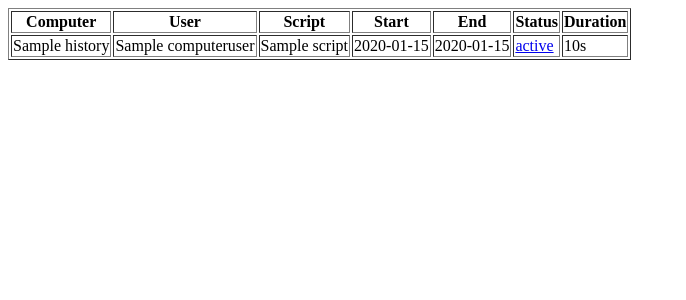
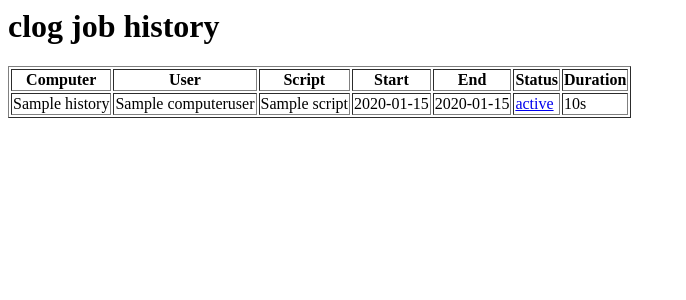
Before and after one commit to zanardo/clog, a Python web app: template templates/history.html in a window 1280 px wide. Shown: the top 300 px of the page, without its empty margins (0-686 px from the left). Run offline with Jinja, Linux system fonts and the light colour scheme; the template is opened without the code that fills it: most values are stand-ins (such as "Sample title", 1, 10 or a date in 2020).

Commit message:
show title in web pages

```diff
--- a/templates/history.html
+++ b/templates/history.html
@@ -1,3 +1,5 @@
+<h1>clog job history</h1>
+
 <table border="1">
 	<th>Computer</th>
 	<th>User</th>
--- a/templates/jobs.html
+++ b/templates/jobs.html
@@ -1,3 +1,5 @@
+<h1>clog jobs</h1>
+
 <table border="1">
 	<th>Computer</th>
 	<th>User</th>
```
